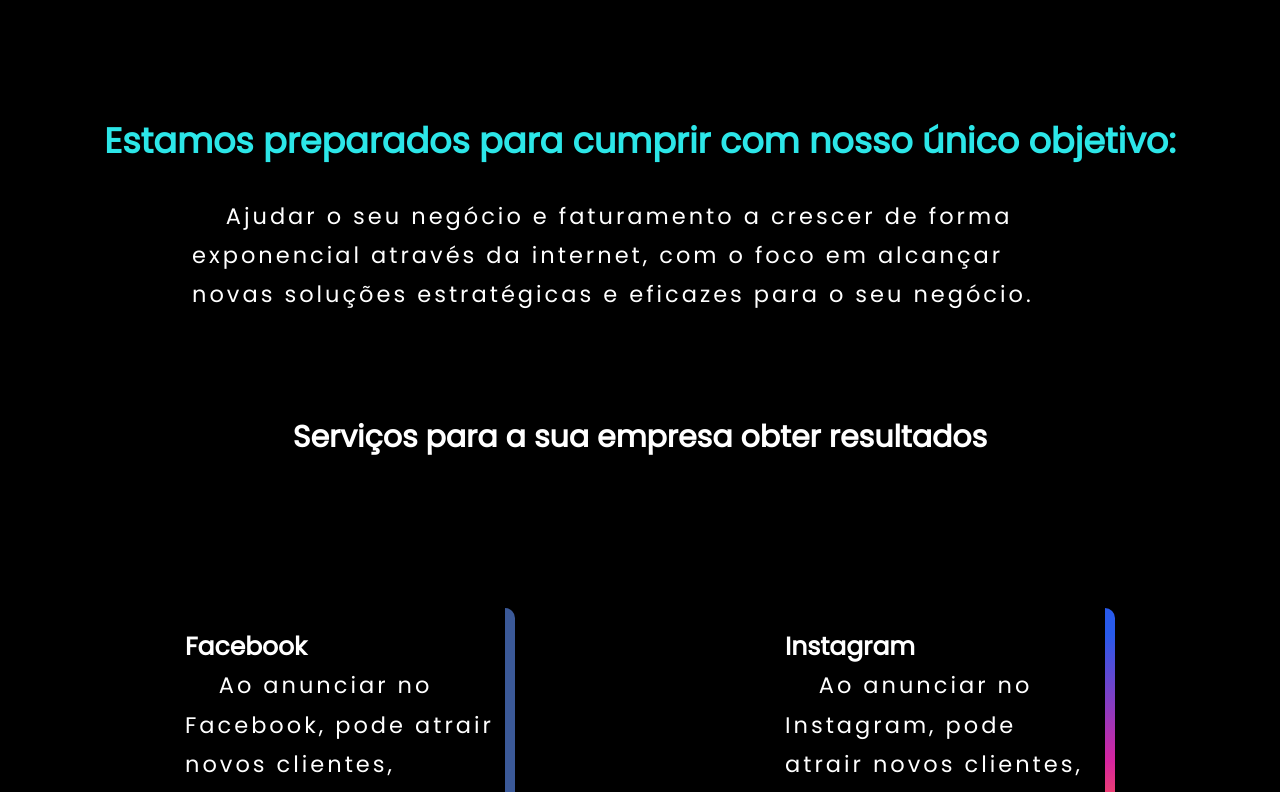
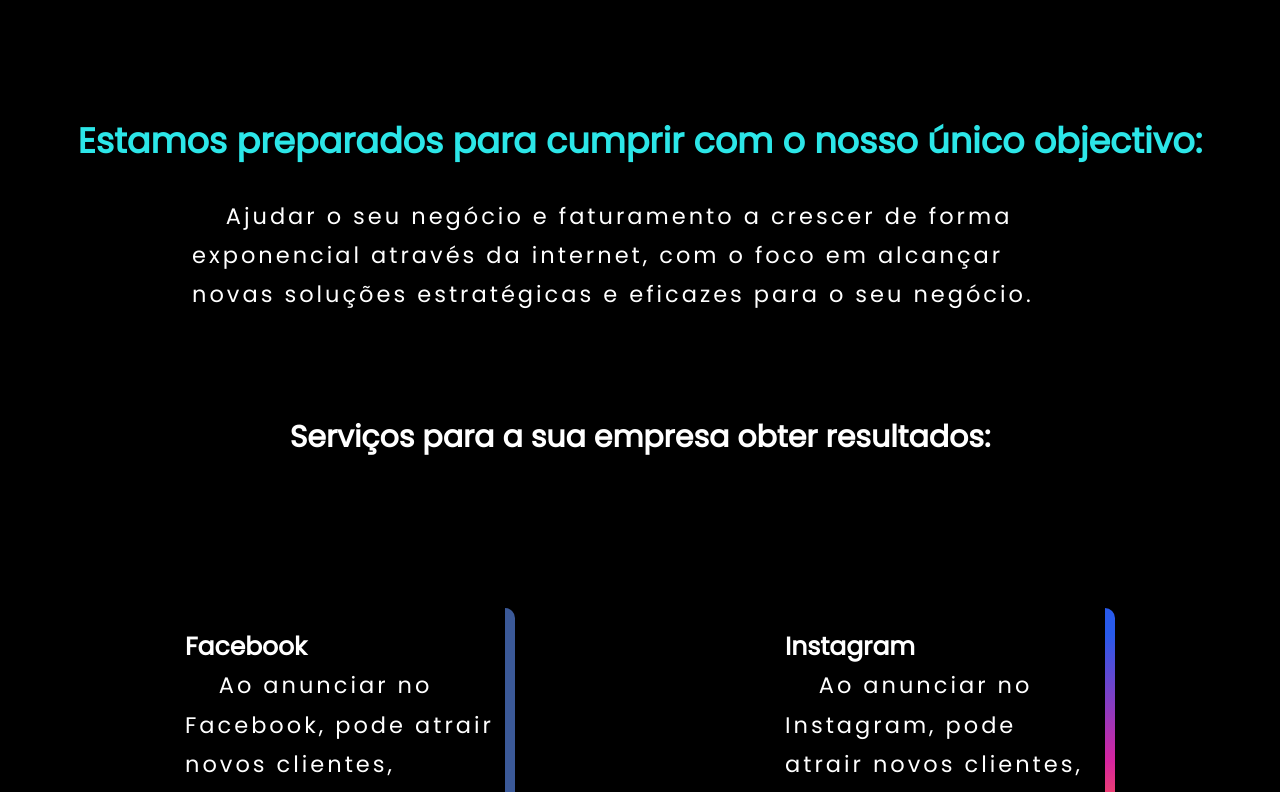
Before and after one commit to juliamendesc/agencia-digital-atlantico, a Next.js app: page / in a window 1280 px wide. Shown: the part 1768-2560 px from the top of the page. Built offline with nearby package versions, Linux system fonts and the light colour scheme.

Commit message:
check texts and remove unused packages

```diff
--- a/package.json
+++ b/package.json
@@ -15,7 +15,6 @@
     "@mui/icons-material": "^5.14.9",
     "@mui/material": "^5.14.9",
     "@mui/system": "^5.14.9",
-    "@nextui-org/react": "^2.1.10",
     "@react-email/components": "^0.0.7",
     "@react-email/render": "^0.0.7",
     "animate.css": "^4.1.1",
--- a/src/components/Benefits/index.jsx
+++ b/src/components/Benefits/index.jsx
@@ -59,7 +59,7 @@ export function Benefits() {
 
         <h1>
           <span className={styles.benefitsListHeading}>Benefícios</span> em
-          contratar um gestor especializado em marketing digital :
+          contratar um gestor especializado em marketing digital:
         </h1>
         <div className={styles.benefitsList}>
           {benefitsList.map((benefit, index) => (
--- a/src/components/CardSocial/index.jsx
+++ b/src/components/CardSocial/index.jsx
@@ -5,7 +5,7 @@ export function CardSocial() {
   return (
     <div className={styles.container}>
       <div className={styles.textSocial}>
-        <h1>Serviços para a sua empresa obter resultados</h1>
+        <h1>Serviços para a sua empresa obter resultados:</h1>
       </div>
 
       <section className={styles.cardsSocial}>
--- a/src/components/Servicos/index.jsx
+++ b/src/components/Servicos/index.jsx
@@ -52,7 +52,7 @@ export function Servicos() {
         <div className={styles.textGoals}>
           <h1>
             <span>
-              Estamos preparados para cumprir com nosso único objetivo:
+              Estamos preparados para cumprir com o nosso único objectivo:
             </span>
           </h1>
 
--- a/src/components/WhoWeAre/index.jsx
+++ b/src/components/WhoWeAre/index.jsx
@@ -34,7 +34,7 @@ export function WhoWeAre() {
 
         <p>
           A nossa principal função é maximizar o retorno sobre o investimento
-          feito em publicidade, através de métricas importantes, como taxa de
+          feito em publicidade. Através de métricas importantes, como taxa de
           cliques
           <span> (CTR)</span>, taxa de conversão, custo por aquisição
           <span> (CPA)</span> e retorno sobre o investimento <span>(ROI)</span>.
@@ -43,25 +43,26 @@ export function WhoWeAre() {
         <div className={styles.line}></div>
 
         <h1>
-          <span>+30:</span> mais de 30 empresas já tiveram a nossa ajuda.
+          <span>+30:</span> mais de 30 empresas já tiveram a nossa{' '}
+          <span>ajuda.</span>
         </h1>
         <p>Algumas empresas que já confiam:</p>
 
         <div className={styles.logo}>
           <div>
+            <p>Lights & bottles</p>
+            <Image src={LightLogo} alt="light-logo" />
+          </div>
+          <div>
             <p>Copportunity</p>
             <Image src={CopLogo} alt="cop-logo" />
-          </div>
-          <div>
-            <p>Lights & bottles</p>
-            <Image src={LightLogo} alt="light-logo" />
           </div>
           <div>
             <p>Lombok</p>
             <Image src={LobLogo} alt="lob-logo" />
           </div>
           <div>
-            <p>Orange Store</p>
+            <p>OrangeStore</p>
             <Image src={OrangeLogo} alt="orange-logo" />
           </div>
         </div>
```
